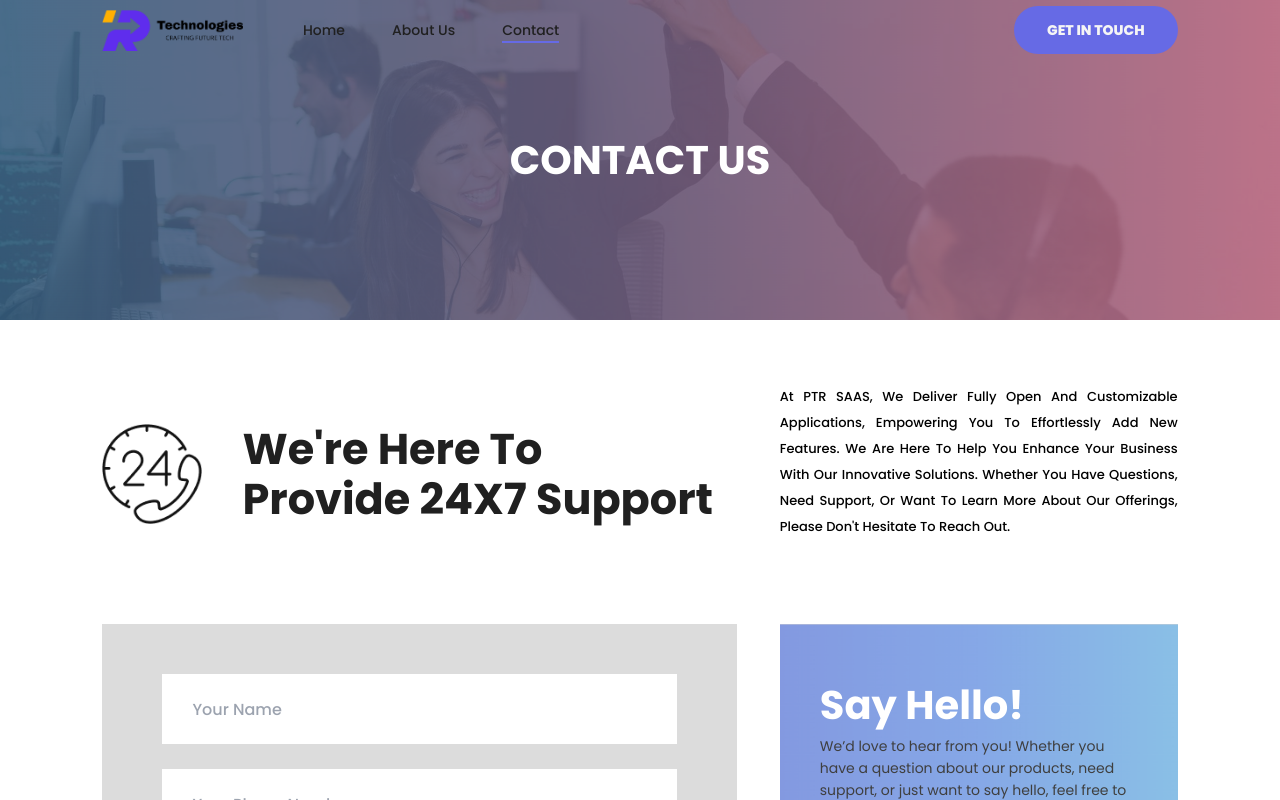
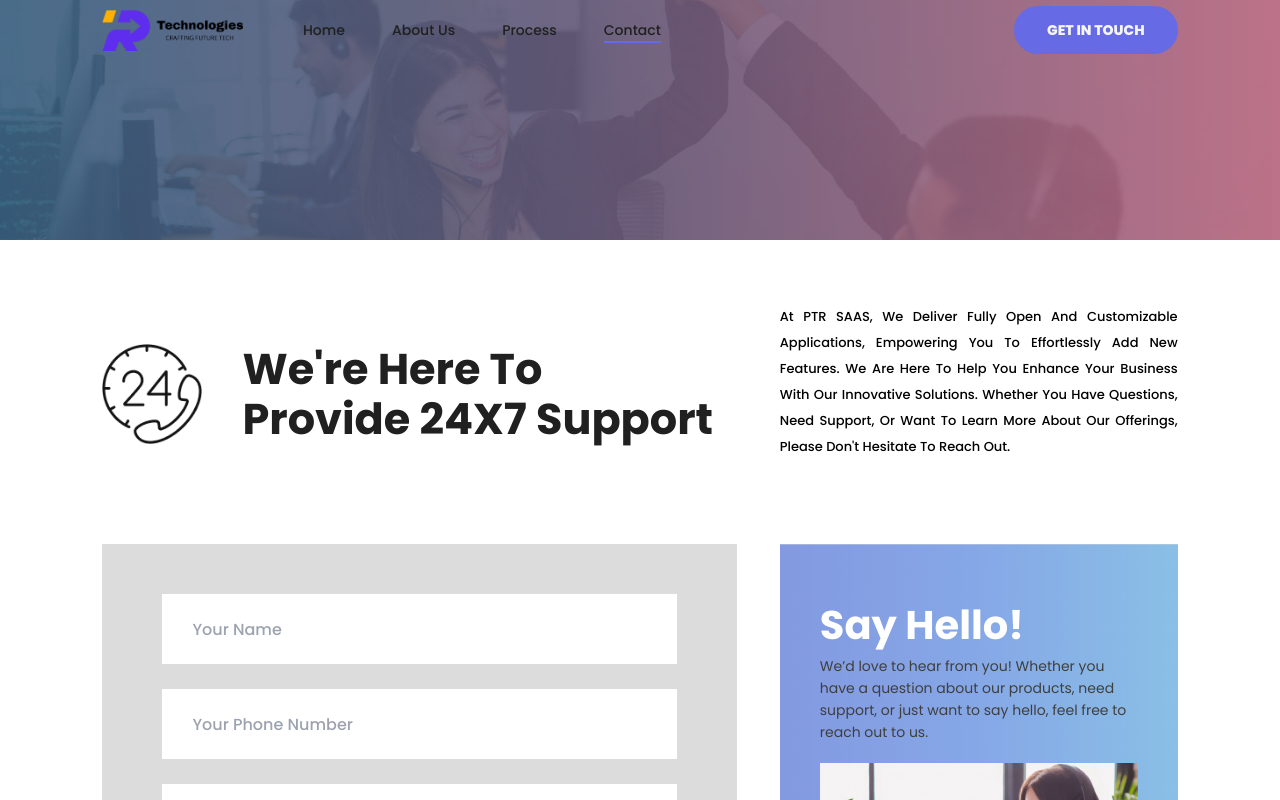
Before and after one commit to ptrsoft/ptr-website, a React (Create React App) app: page /contact-us in a window 1280 px wide. Shown: the top 800 px of the page. Built offline with nearby package versions, Linux system fonts and the light colour scheme.

Commit message:
process added

```diff
--- a/src/Assets/Styles/pages/ContactUs/index.css
+++ b/src/Assets/Styles/pages/ContactUs/index.css
@@ -3,7 +3,7 @@
 /* contact us top start */
 .ContactUs_top{
     width: 100%;
-height: 45vh;
+height: 30vh;
 flex-shrink: 0;
 background: url("../../../contactBanner.png") lightgray 50% / cover no-repeat;
 display: flex;
@@ -242,7 +242,7 @@ line-height: normal;
 @media screen and (max-width:1300px) {
     .ContactUs_top {
     width: 100%;
-    height: 40vh;
+    height: 30vh;
 }
 .ContactUs_breadcrump{
 font-size: 40px;
--- a/src/Components/Header.js
+++ b/src/Components/Header.js
@@ -36,6 +36,10 @@ const Header = () => {
               <Link to="/about-us">About Us</Link>
             </li>
 
+            <li className={location.pathname === '/process' ? 'active' : ''}>
+              <Link to="/process">Process</Link>
+            </li>
+
             <li className={location.pathname === '/contact-us' ? 'active' : ''}>
               <Link to="/contact-us">Contact</Link>
             </li>
--- a/src/Views/Postlogin/AboutUs/index.js
+++ b/src/Views/Postlogin/AboutUs/index.js
@@ -6,9 +6,9 @@ const AboutUs = () => {
   return (
     <>
     {/* sec 1 */}
-<section className='pad-container gap-[3rem] bg-[#FEF4F9] flex flex-col pt-[8rem] items-center '>
+<section className='pad-container gap-[3rem] bg-[#FEF4F9] flex flex-col pt-[5rem] items-center '>
     <div className='flex flex-col gap-4'>
-<div className="AboutUs w-64 text-center text-neutral-900 text-4xl font-bold font-['Poppins'] uppercase leading-10">About Us</div>
+{/* <div className="AboutUs w-64 text-center text-neutral-900 text-4xl font-bold font-['Poppins'] uppercase leading-10">About Us</div> */}
 
 </div>
 <img src="./Images/AboutBanner.png" width="100%" alt='banner' />
--- a/src/Views/Postlogin/ContactUs/page.js
+++ b/src/Views/Postlogin/ContactUs/page.js
@@ -92,7 +92,6 @@ const ContactUs = () => {
   return (
     <div className='ContactUs'>
     <div className="ContactUs_top">
-    <h2 className="ContactUs_breadcrump">Contact Us</h2>
     </div>
     {/* contact us top end */}
 
```
